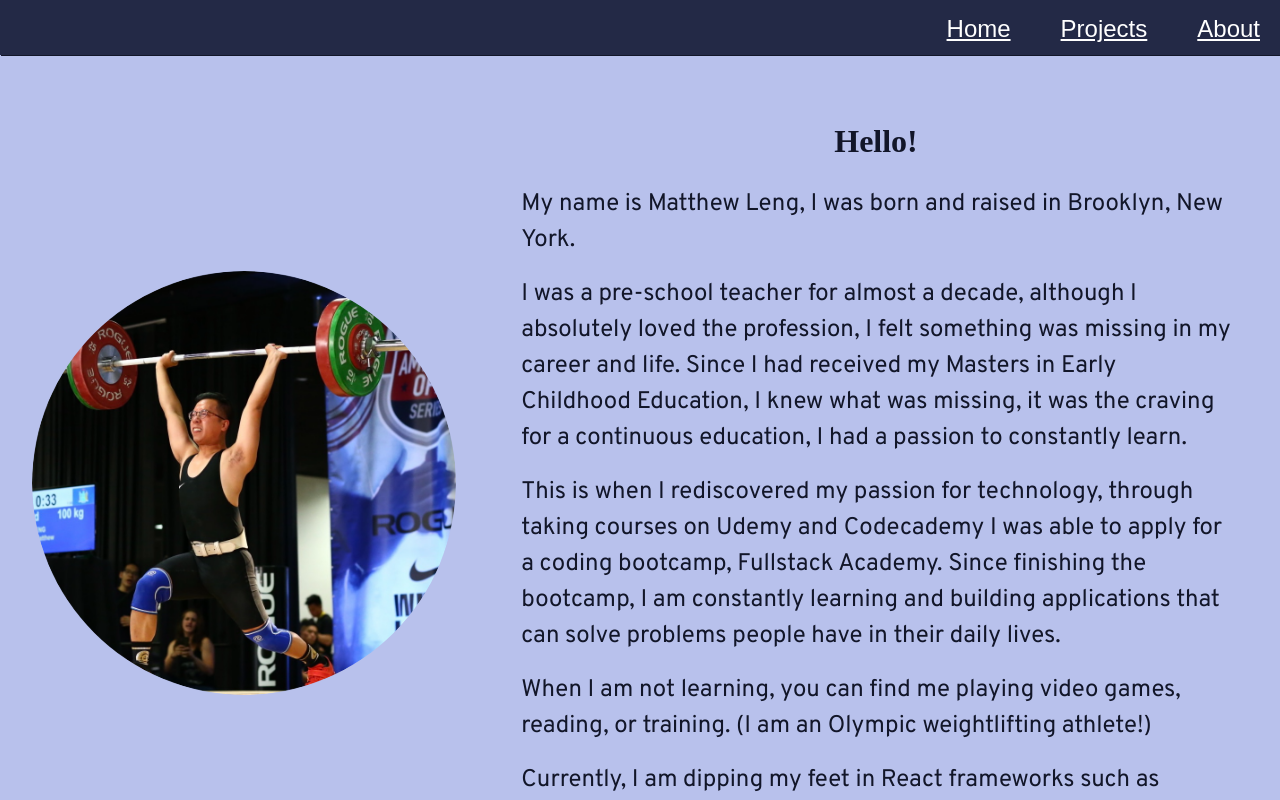
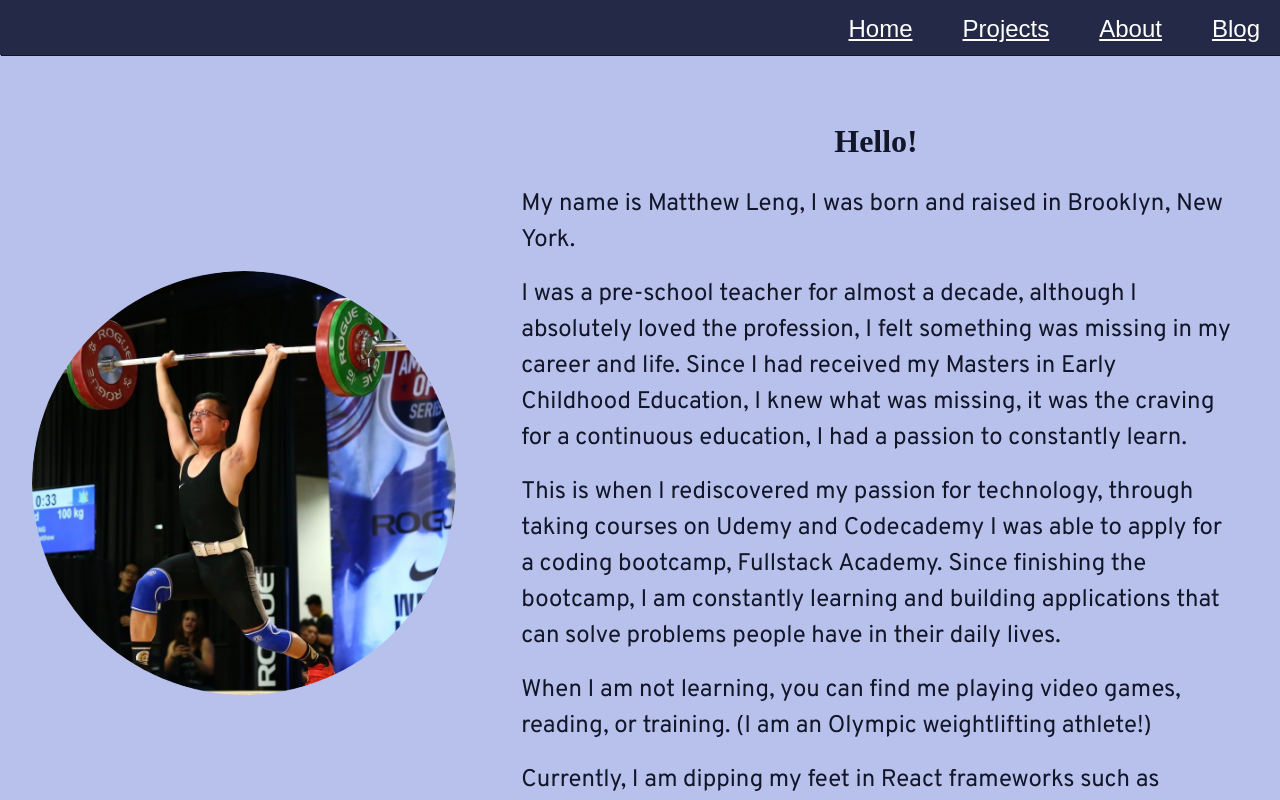
Before and after one commit to Mleng89/portfolio, a Next.js app: page /about in a window 1280 px wide. Shown: the top 800 px of the page. Built offline with nearby package versions, Linux system fonts and the light colour scheme; a web font is replaced by a local one.

Commit message:
Added: Blog on navbar

```diff
--- a/pages/layout.js
+++ b/pages/layout.js
@@ -32,6 +32,11 @@
             <li>
               <Link href="/about">
                 <a>About</a>
+              </Link>
+            </li>
+            <li>
+              <Link href="https://mleng89.medium.com/">
+                <a>Blog</a>
               </Link>
             </li>
           </ul>
```
Also changed, not shown: 1 other file (tests, documents, lock files or other folders).
